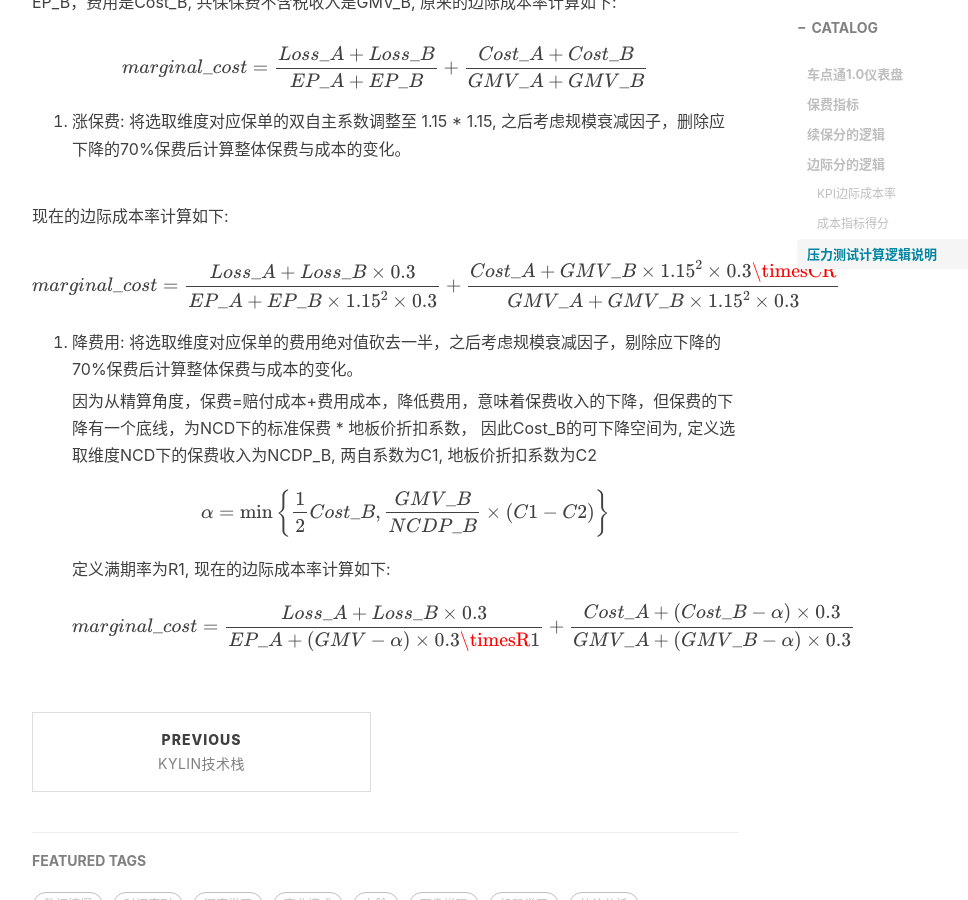
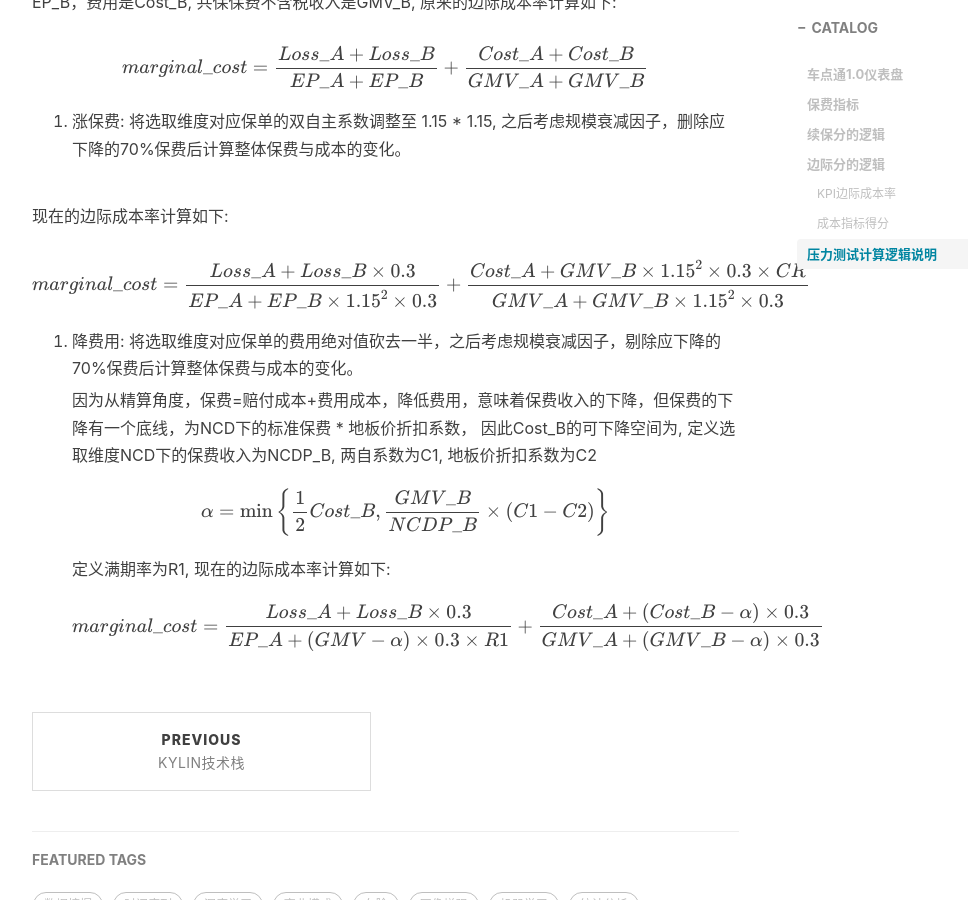
Before and after one commit to kunmei/blog, a Jekyll site: the page built from _posts/2019-04-29-车险经营分析.md, in a window 1280 px wide and 900 px high, scrolled down 2857 px. Shown: the whole window, without its empty margins (233-1201 px from the left). Built offline with Jekyll 4.4.1, drawn with Linux system fonts in a browser that asks for light colours; nearby versions of some CDN libraries; formulas are drawn with MathJax 3; comment, search, counter and statistics services are not loaded.

Commit message:
modify blog

```diff
--- a/_posts/2019-04-29-车险经营分析.md
+++ b/_posts/2019-04-29-车险经营分析.md
@@ -71,7 +71,7 @@ $$ marginal\_ cost=\frac { Loss\_ A+Loss\_ B }{ EP\_ A+EP\_ B } +\frac { Cost\_
 
   现在的边际成本率计算如下:
 
-  $$ marginal\_ cost=\frac { Loss\_ A+Loss\_ B\times0.3 }{ EP\_ A+EP\_ B\times{ 1.15 }^{ 2 }\times0.3 }+\frac { Cost\_ A+GMV\_ B\times{ 1.15 }^{ 2 }\times0.3\timesCR}{ GMV\_ A+GMV\_ B\times{ 1.15 }^{ 2 }\times0.3} $$
+  $$ marginal\_ cost=\frac { Loss\_ A+Loss\_ B\times0.3 }{ EP\_ A+EP\_ B\times{ 1.15 }^{ 2 }\times0.3 }+\frac { Cost\_ A+GMV\_ B\times{ 1.15 }^{ 2 }\times0.3\times CR}{ GMV\_ A+GMV\_ B\times{ 1.15 }^{ 2 }\times0.3} $$
 
 2. 降费用: 将选取维度对应保单的费用绝对值砍去一半，之后考虑规模衰减因子，剔除应下降的70%保费后计算整体保费与成本的变化。
 
@@ -82,4 +82,4 @@ $$ marginal\_ cost=\frac { Loss\_ A+Loss\_ B }{ EP\_ A+EP\_ B } +\frac { Cost\_
 
    定义满期率为R1, 现在的边际成本率计算如下:
 
-   $$ marginal\_ cost=\frac { Loss\_ A+Loss\_ B\times0.3}{ EP\_ A+\left(GMV-\alpha \right)\times0.3\timesR1}+\frac { Cost\_ A+\left( Cost\_ B-\alpha \right)\times0.3}{ GMV\_ A+\left( GMV\_ B-\alpha \right)\times0.3} $$
+   $$ marginal\_ cost=\frac { Loss\_ A+Loss\_ B\times0.3}{ EP\_ A+\left(GMV-\alpha \right)\times0.3\times R1}+\frac { Cost\_ A+\left( Cost\_ B-\alpha \right)\times0.3}{ GMV\_ A+\left( GMV\_ B-\alpha \right)\times0.3} $$
```
